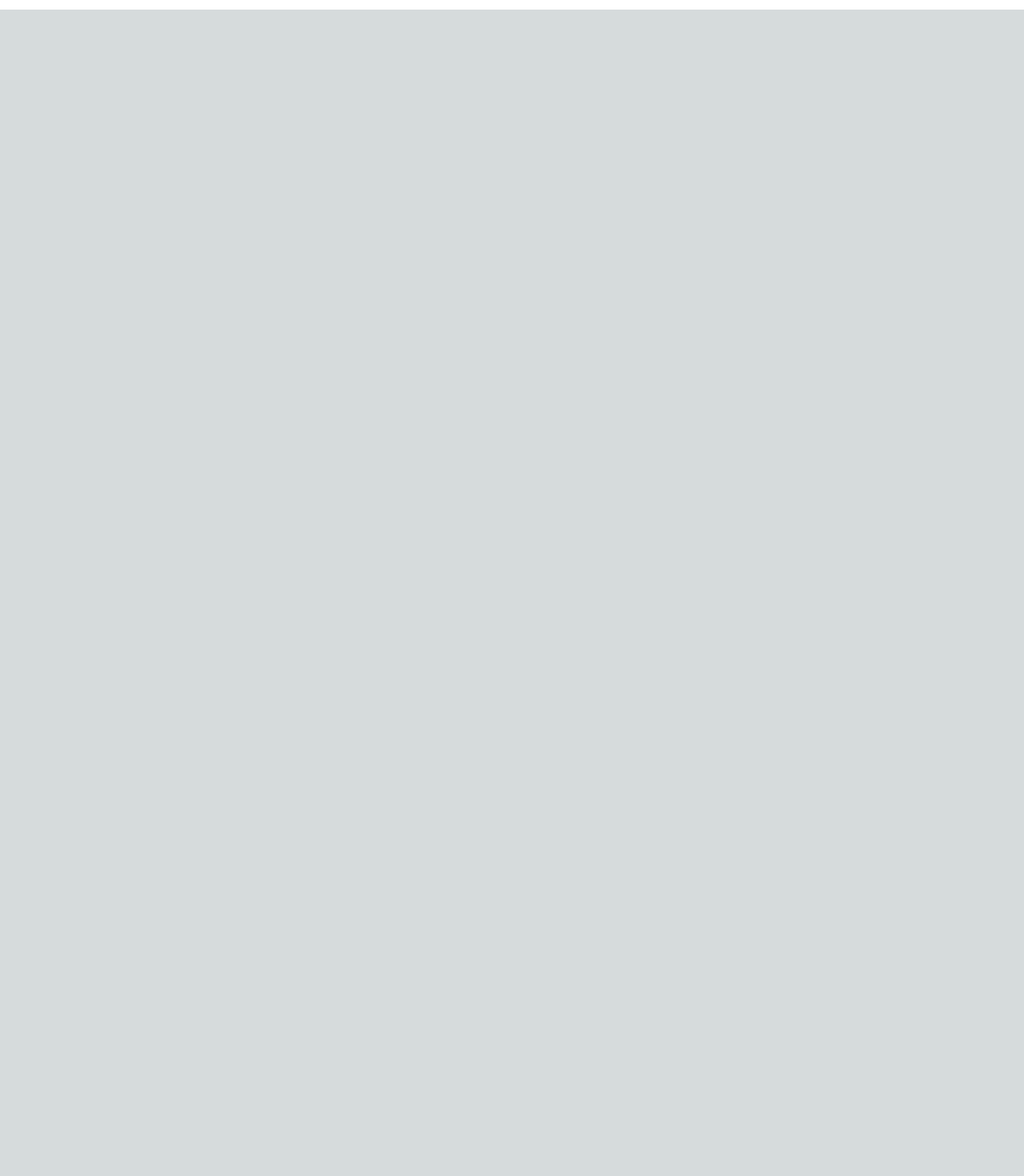
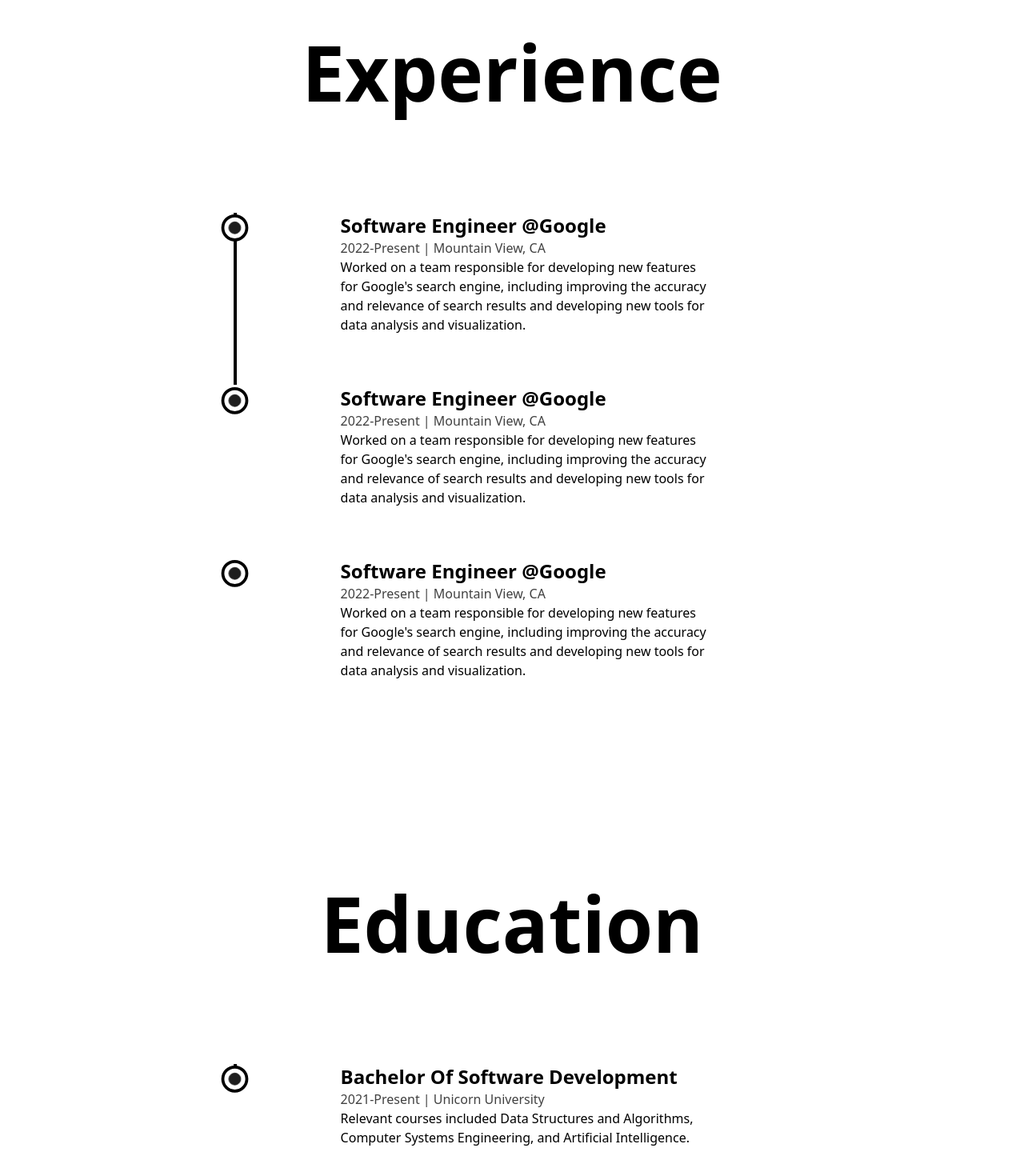
Before and after one commit to NgQHung/Portfolio, a Next.js app: page /about in a window 1280 px wide. Shown: the part 2274-3744 px from the top of the page at 80% size. Before the commit the page ends 2286 px from the top, so only its background shows below. Built offline with nearby package versions, Linux system fonts and the light colour scheme.

Commit message:
about/education

```diff
--- /dev/null
+++ b/components/Education.tsx
@@ -0,0 +1,57 @@
+import {motion, useScroll} from 'framer-motion';
+import React, {useRef} from 'react';
+import LiIcon from './LiIcon';
+
+interface Details {
+    type: String;
+    place: String;
+    time: string;
+    info: String;
+}
+const Details: React.FC<Details> = ({type, time, place, info}) => {
+    const ref = useRef<any>(null);
+
+    return (
+        <li ref={ref} className="my-8 first:mt-0 last:mb-0 w-[60%] mx-auto flex flex-col items-start justify-between ">
+            <LiIcon reference={ref} />
+            <motion.p initial={{y: 50}} whileInView={{y: 0}} transition={{duration: 0.5, type: 'spring'}}>
+                <span className="inline-block capitalize font-bold text-2xl">{type}</span>
+                <span className="capitalize font-medium text-black/75">
+                    {time} | {place}
+                </span>
+                <p className="font-medium w-full">{info}</p>
+            </motion.p>
+        </li>
+    );
+};
+
+const Education = () => {
+    const ref = useRef<any>(null);
+    const {scrollYProgress} = useScroll({
+        target: ref,
+        offset: ['start end', 'center start'],
+    });
+
+    return (
+        <div className="my-64">
+            <h2 className="font-bold text-8xl mb-32 w-full text-center">Education</h2>
+            <div className="w-[75%] mx-auto relative">
+                <motion.div
+                    ref={ref}
+                    className="absolute left-9 top-0 w-1 h-full bg-black origin-top"
+                    style={{scaleY: scrollYProgress}}
+                />
+                <ul className="w-full flex flex-col items-start justify-between ml-4">
+                    <Details
+                        type="Bachelor Of Software Development"
+                        time="2021-present"
+                        place="Unicorn University"
+                        info="Relevant courses included Data Structures and Algorithms, Computer Systems Engineering, and Artificial Intelligence."
+                    />
+                </ul>
+            </div>
+        </div>
+    );
+};
+
+export default Education;
--- /dev/null
+++ b/components/Experience.tsx
@@ -0,0 +1,82 @@
+import React, {useRef} from 'react';
+import {motion, useScroll} from 'framer-motion';
+import LiIcon from './LiIcon';
+interface Details {
+    position: String;
+    company: String;
+    companyLink: string;
+    time: String;
+    address: String;
+    work: String;
+}
+
+const Details: React.FC<Details> = ({position, company, companyLink, time, address, work}) => {
+    const ref = useRef<any>(null);
+
+    return (
+        <li ref={ref} className="my-8 first:mt-0 last:mb-0 w-[60%] mx-auto flex flex-col items-start justify-between ">
+            <LiIcon reference={ref} />
+            <motion.p initial={{y: 50}} whileInView={{y: 0}} transition={{duration: 0.5, type: 'spring'}}>
+                <h3 className="capitalize font-bold text-2xl">
+                    {position}&nbsp;
+                    <a href={companyLink} target="_blank" className="text-primary capitalize">
+                        @{company}
+                    </a>
+                </h3>
+                <span className="capitalize font-medium text-black/75">
+                    {time} | {address}
+                </span>
+                <p className="font-medium w-full">{work}</p>
+            </motion.p>
+        </li>
+    );
+};
+
+const Experience = () => {
+    const ref = useRef<any>(null);
+    const {scrollYProgress} = useScroll({
+        target: ref,
+        offset: ['start end', 'center start'],
+    });
+
+    return (
+        <div className="my-64">
+            <h2 className="font-bold text-8xl mb-32 w-full text-center">Experience</h2>
+            <div className="w-[75%] mx-auto relative">
+                <motion.div
+                    ref={ref}
+                    className="absolute left-9 top-0 w-1 h-full bg-black origin-top"
+                    style={{scaleY: scrollYProgress}}
+                />
+                <ul className="w-full flex flex-col items-start justify-between ml-4">
+                    <Details
+                        position="Software Engineer"
+                        company="Google"
+                        companyLink="www.google.com"
+                        time="2022-Present"
+                        address="Mountain View, CA"
+                        work="Worked on a team responsible for developing new features for Google's search engine, including improving the accuracy and relevance of search results and developing new tools for data analysis and visualization."
+                    />
+                    <Details
+                        position="Software Engineer"
+                        company="Google"
+                        companyLink="www.google.com"
+                        time="2022-Present"
+                        address="Mountain View, CA"
+                        work="Worked on a team responsible for developing new features for Google's search engine, including improving the accuracy and relevance of search results and developing new tools for data analysis and visualization."
+                    />
+                    <Details
+                        position="Software Engineer"
+                        company="Google"
+                        companyLink="www.google.com"
+                        time="2022-Present"
+                        address="Mountain View, CA"
+                        work="Worked on a team responsible for developing new features for Google's search engine, including improving the accuracy and relevance of search results and developing new tools for data analysis and visualization."
+                    />
+                </ul>
+            </div>
+        </div>
+    );
+};
+
+export default Experience;
--- /dev/null
+++ b/components/LiIcon.tsx
@@ -0,0 +1,34 @@
+import React, {useRef} from 'react';
+import {motion, useScroll} from 'framer-motion';
+
+interface ILiIcon {
+    reference: any;
+}
+
+const LiIcon: React.FC<ILiIcon> = ({reference}) => {
+    const ref = useRef<any>(null);
+
+    const {scrollYProgress} = useScroll({
+        target: reference,
+        offset: ['center end', 'center center'],
+    });
+    return (
+        <figure className="absolute left-0 stroke-black">
+            <svg className="-rotate-90" width="75" height="75" viewBox="0 0 100 100">
+                <circle cx="75" cy="50" r="20" className="stroke-primary stroke-1 fill-none" />
+                <motion.circle
+                    cx="75"
+                    cy="50"
+                    r="20"
+                    className="stroke-[5px] fill-white"
+                    style={{
+                        pathLength: scrollYProgress,
+                    }}
+                />
+                <circle cx="75" cy="50" r="10" className="stroke-1 fill-primary animate-pulse" />
+            </svg>
+        </figure>
+    );
+};
+
+export default LiIcon;
--- a/pages/about.tsx
+++ b/pages/about.tsx
@@ -1,11 +1,13 @@
 import AnimatedText from '@/components/AnimatedText';
+import Education from '@/components/Education';
+import Experience from '@/components/Experience';
 import Layout from '@/components/Layout';
 import Skills from '@/components/Skills';
 import {motion, useInView, useMotionValue, useSpring} from 'framer-motion';
 import Head from 'next/head';
 import React, {useEffect, useRef} from 'react';
 
-interface IExperience {
+interface IYearExperience {
     amount: Number;
     description: String;
 }
@@ -38,7 +40,7 @@ const AnimatedNumbers: React.FC<IAnimatedNumbers> = ({value}) => {
     return <span ref={ref}></span>;
 };
 
-const Experience: React.FC<IExperience> = ({amount, description}) => {
+const YearExperience: React.FC<IYearExperience> = ({amount, description}) => {
     return (
         <div className="flex flex-col items-end justify-center">
             <span className="inline-block text-7xl font-bold">
@@ -83,12 +85,14 @@ const about = () => {
                             <img src={profilePic} alt="" className="w-full h-auto rounded-2xl" />
                         </div>
                         <div className="col-span-2 flex flex-col items-end justify-between">
-                            <Experience amount={50} description="satisfied clients" />
-                            <Experience amount={40} description="projects completed" />
-                            <Experience amount={4} description="years of experience" />
+                            <YearExperience amount={50} description="satisfied clients" />
+                            <YearExperience amount={40} description="projects completed" />
+                            <YearExperience amount={4} description="years of experience" />
                         </div>
                     </div>
                     <Skills />
+                    <Experience />
+                    <Education />
                 </Layout>
             </main>
         </>
```
